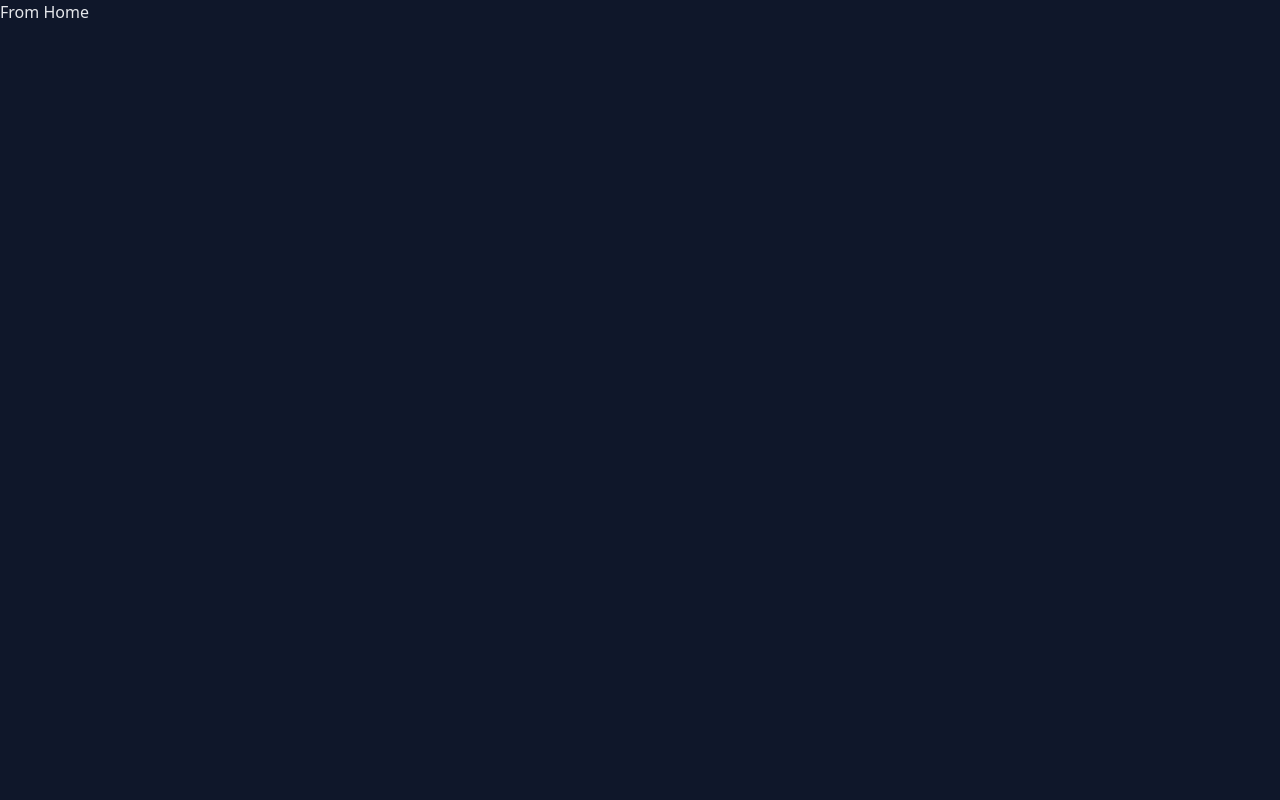
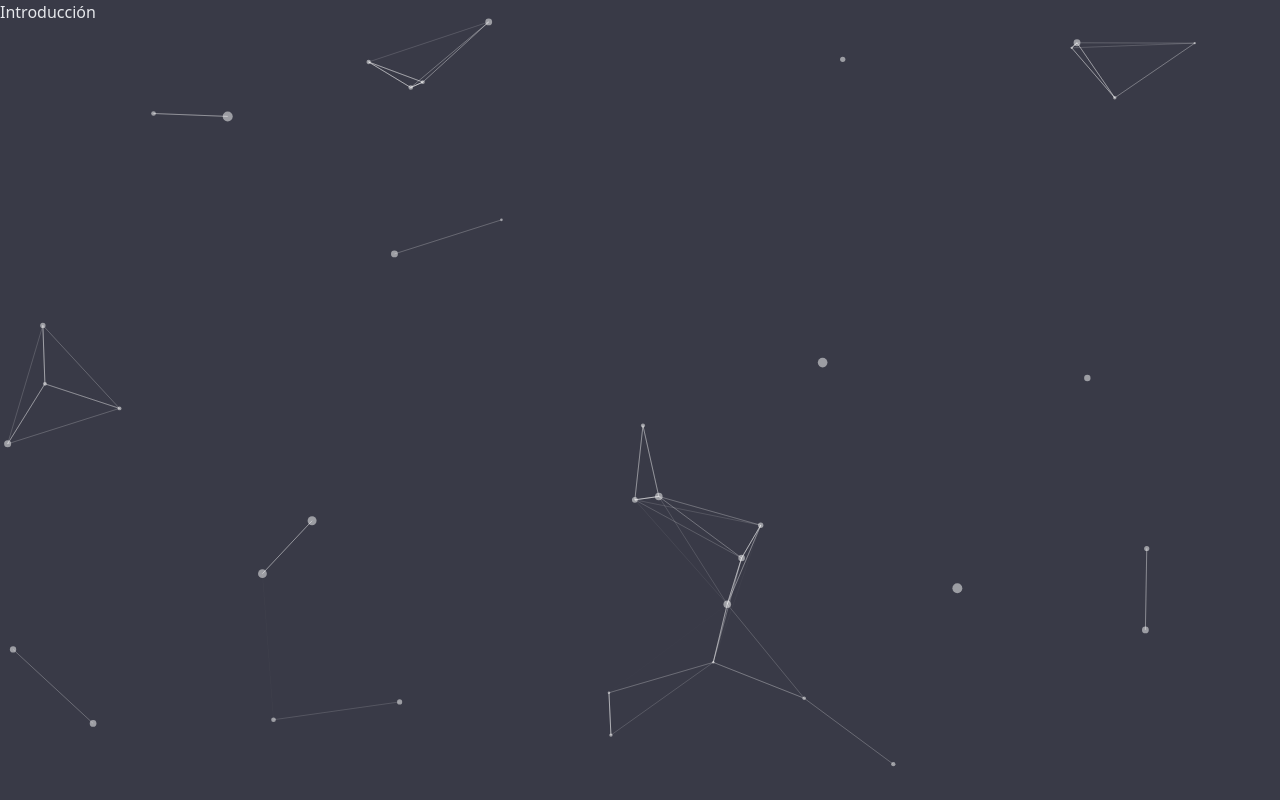
Before and after one commit to alvaroCodeLab/PortfolioWeb, a Next.js app: page / in a window 1280 px wide. Built offline with nearby package versions, Linux system fonts and the light colour scheme.

Commit message:
Se añade un fondo interactivo de particulas para el portfolio

```diff
--- a/app/page.tsx
+++ b/app/page.tsx
@@ -1,5 +1,13 @@
+import CoverParticles from "@/components/cover-particles"
+
 export default function Home() {
   return (
-    <p>From Home</p>
+    <main>
+      <div className="flex min-h-screen h-full bg-no-repeat bg-gradient-cover">
+        <CoverParticles />
+        <p>Introducción</p>
+      </div>
+
+    </main>
   );
 }
--- /dev/null
+++ b/components/cover-particles.tsx
@@ -0,0 +1,95 @@
+"use client"
+
+import { useCallback, useEffect, useState } from "react";
+import Particles, { initParticlesEngine } from "@tsparticles/react";
+import type { Container, Engine } from "@tsparticles/engine";
+// import { loadAll } from "@/tsparticles/all"; // if you are going to use `loadAll`, install the "@tsparticles/all" package too.
+// import { loadFull } from "tsparticles"; // if you are going to use `loadFull`, install the "tsparticles" package too.
+import { loadSlim } from "@tsparticles/slim"; // if you are going to use `loadSlim`, install the "@tsparticles/slim" package too.
+// import { loadBasic } from "@tsparticles/basic"; // if you are going to use `loadBasic`, install the "@tsparticles/basic" package too.
+
+const CoverParticles = () => {
+  const [ init, setInit ] = useState(false);
+  useEffect(() => {
+        initParticlesEngine(async (engine) => {
+            // you can initiate the tsParticles instance (engine) here, adding custom shapes or presets
+            // this loads the tsparticles package bundle, it's the easiest method for getting everything ready
+            // starting from v2 you can add only the features you need reducing the bundle size
+            //await loadAll(engine);
+            //await loadFull(engine);
+            await loadSlim(engine);
+            //await loadBasic(engine);
+        }).then(() => {
+            setInit(true);
+        });
+    }, []);
+  return (
+    init && <Particles
+            id="tsparticles"
+            options={{
+                fpsLimit: 120,
+                interactivity: {
+                    events: {
+                        onClick: {
+                            enable: true,
+                            mode: "push",
+                        },
+                        onHover: {
+                            enable: true,
+                            mode: "repulse",
+                        },
+                    },
+                    modes: {
+                        push: {
+                            quantity: 4,
+                        },
+                        repulse: {
+                            distance: 200,
+                            duration: 0.4,
+                        },
+                    },
+                },
+                particles: {
+                    color: {
+                        value: "#ffffff",
+                    },
+                    links: {
+                        color: "#ffffff",
+                        distance: 150,
+                        enable: true,
+                        opacity: 0.5,
+                        width: 1,
+                    },
+                    move: {
+                        direction: "none",
+                        enable: true,
+                        outModes: {
+                            default: "bounce",
+                        },
+                        random: false,
+                        speed: 2,
+                        straight: false,
+                    },
+                    number: {
+                        density: {
+                            enable: true,
+                        },
+                        value: 80,
+                    },
+                    opacity: {
+                        value: 0.5,
+                    },
+                    shape: {
+                        type: "circle",
+                    },
+                    size: {
+                        value: { min: 1, max: 5 },
+                    },
+                },
+                detectRetina: true,
+            }}
+        />
+  );
+}
+
+export default CoverParticles;
--- a/package.json
+++ b/package.json
@@ -9,6 +9,8 @@
     "lint": "eslint"
   },
   "dependencies": {
+    "@tsparticles/react": "^3.0.0",
+    "@tsparticles/slim": "^3.9.1",
     "next": "16.1.6",
     "postcss": "^8.5.6",
     "react": "19.2.3",
```
Also changed, not shown: 1 other file (tests, documents, lock files or other folders).
